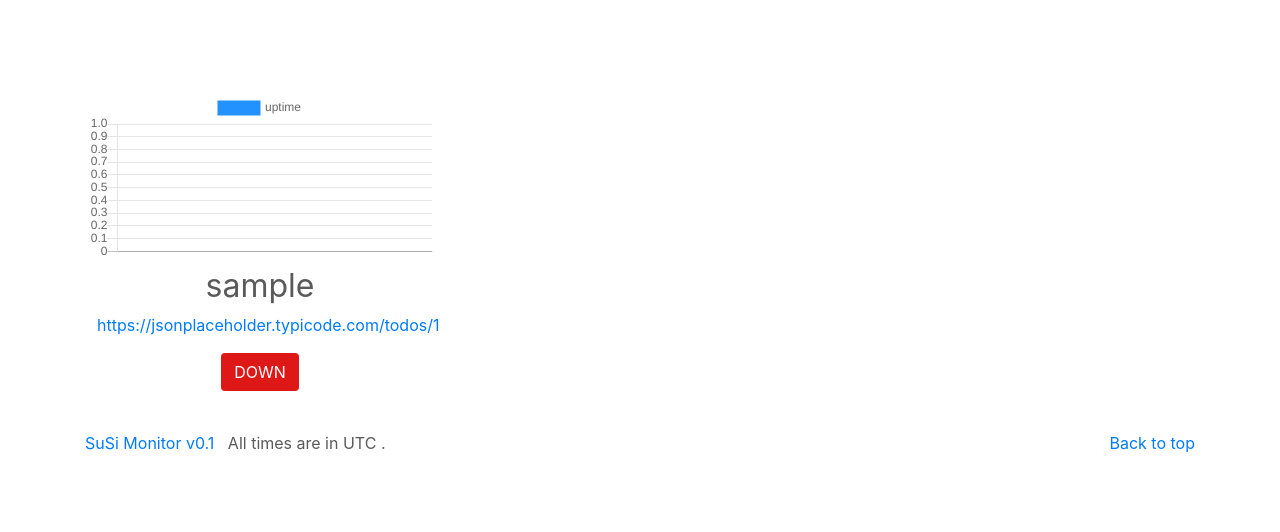
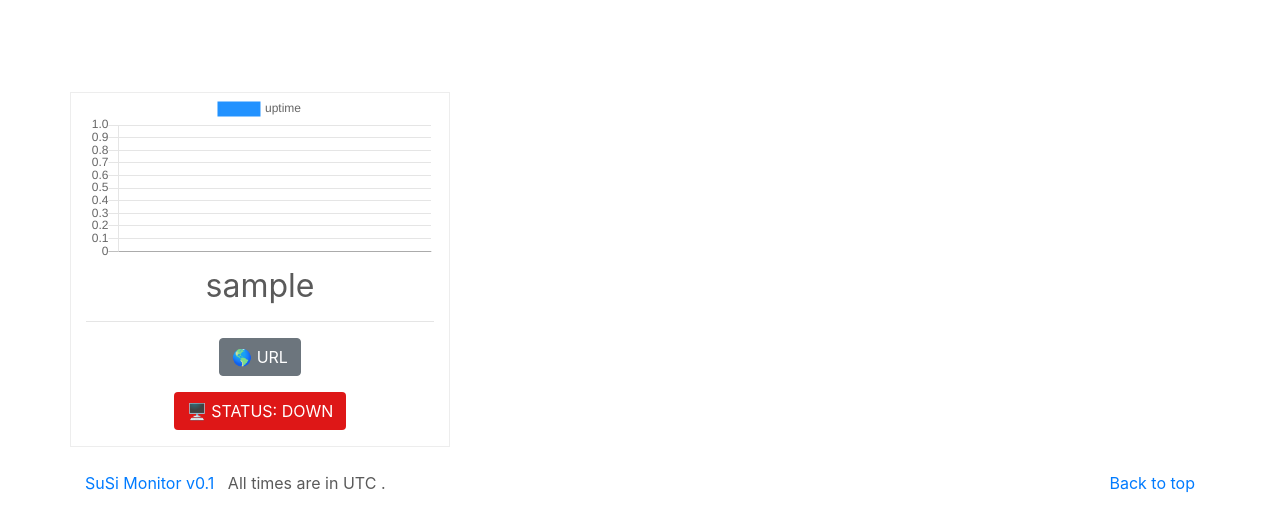
Before and after one commit to susi-monitor/susi-monitor, a PHP site: page / in a window 1280 px wide. Shown: the part 56-588 px from the top of the page. Run offline with PHP 8.4, Linux system fonts and the light colour scheme; data comes from the database, SQL or seed files in the repository; data that the repository does not hold is empty; some libraries are stand-ins or nearby versions.

Commit message:
Add emojis

```diff
--- a/index.php
+++ b/index.php
@@ -84,10 +84,33 @@ require_once('settings.php');
             $stmt = $dbh->query('SELECT * FROM targets');
             $targets = $stmt->fetchAll();
             foreach ($targets as $target) {
-                echo '<div class="col-lg-4">
+                echo '<div class="col-lg-4" style="border: 1px solid #80808024;">
                 <canvas id="uptimechart-target'.$target['id'].'"></canvas>
                 <h2>'.$target['name'].'</h2>
-                <p><a href="'.$target['url'].'">'.$target['url'].'</a></p>
+                <hr>
+            <p>
+              <button type="button" class="btn btn-secondary" data-toggle="modal" data-target="#urlModal'.$target['id'].'"">🌎&nbsp;URL</button>
+              </p>
+<!-- URL modal -->
+<div class="modal fade" id="urlModal'.$target['id'].'" tabindex="-1" role="dialog" aria-labelledby="urlModal'.$target['id'].'Label" aria-hidden="true">
+  <div class="modal-dialog" role="document">
+    <div class="modal-content">
+      <div class="modal-header">
+        <h5 class="modal-title" id="urlModal'.$target['id'].'Label">URL of monitored service</h5>
+        <button type="button" class="close" data-dismiss="modal" aria-label="Close">
+          <span aria-hidden="true">&times;</span>
+        </button>
+      </div>
+      <div class="modal-body">
+        <a href="'.$target['url'].'">'.$target['url'].'</a>
+      </div>
+      <div class="modal-footer">
+        <button type="button" class="btn btn-secondary" data-dismiss="modal">Close</button>
+      </div>
+    </div>
+  </div>
+</div>
+
                 <p>';
 
                 $stmt = $dbh->prepare(
@@ -99,10 +122,10 @@ require_once('settings.php');
                 // last status check
                 if ($lastRow['status'] == 1) {
                     echo '<a class="btn btn-success"
-                      role="button">UP</a>';
+                      role="button">🖥️&nbsp;STATUS:&nbsp;UP</a>';
                 } else {
                     echo '<a class="btn btn-failure"
-                      role="button">DOWN</a>';
+                      role="button">🖥️&nbsp;STATUS:&nbsp;DOWN</a>';
                 }
 
 
@@ -137,14 +160,10 @@ require_once('settings.php');
                 v0.1 </a>&nbsp; All times are in <?php echo date('T') ?> .</p>
     </footer>
 </main>
-<script src="https://code.jquery.com/jquery-3.4.1.slim.min.js"
-        integrity="sha384-J6qa4849blE2+poT4WnyKhv5vZF5SrPo0iEjwBvKU7imGFAV0wwj1yYfoRSJoZ+n"
-        crossorigin="anonymous"></script>
+<script src="https://code.jquery.com/jquery-3.4.1.slim.min.js"></script>
 <script src="https://cdn.jsdelivr.net/npm/chart.js@2.8.0"></script>
 <script>window.jQuery || document.write('<script src="https://getbootstrap.com/docs/4.4/assets/js/vendor/jquery.slim.min.js"><\/script>')</script>
-<script src="js/bootstrap.bundle.min.js"
-        integrity="sha384-6khuMg9gaYr5AxOqhkVIODVIvm9ynTT5J4V1cfthmT+emCG6yVmEZsRHdxlotUnm"
-        crossorigin="anonymous"></script>
+<script src="https://cdnjs.cloudflare.com/ajax/libs/twitter-bootstrap/4.4.1/js/bootstrap.bundle.min.js"></script>
 <?php
 foreach ($targetData as $key => $data) {
     $labels = '';
```
